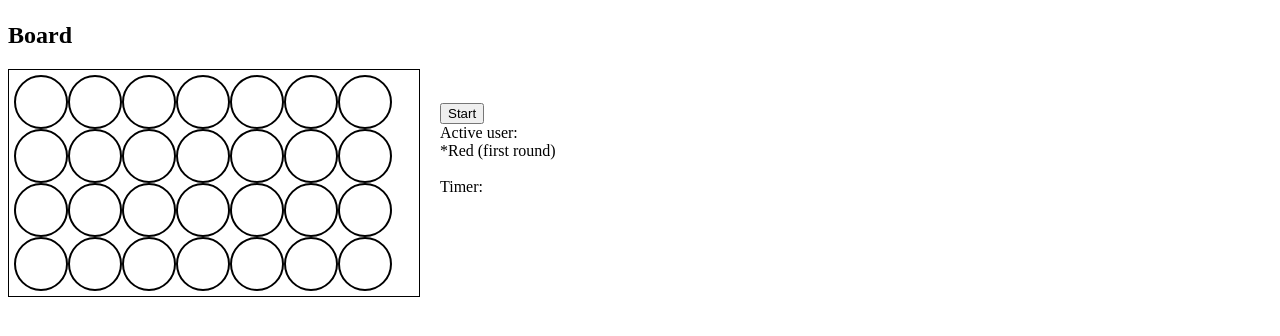
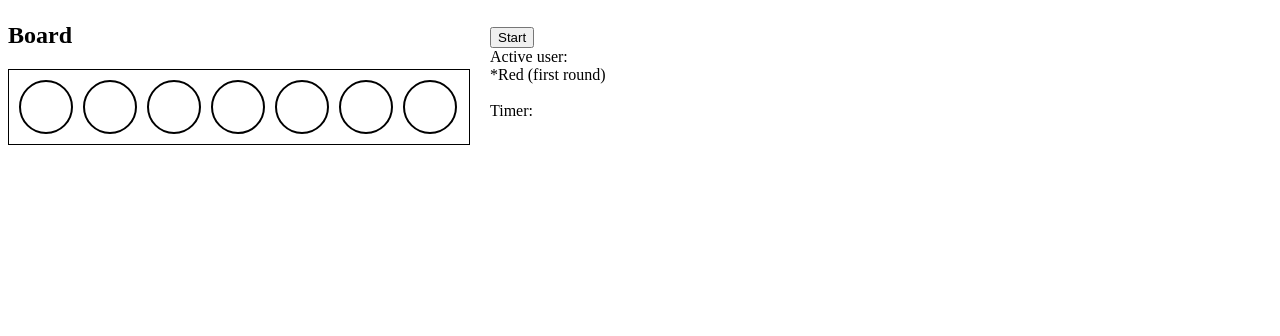
Before and after one commit to TomaszMandel/connect, a React app: page / in a window 1280 px wide. Shown: the part 40-376 px from the top of the page. Built offline with nearby package versions, Linux system fonts and the light colour scheme.

Commit message:
magic. printing circles, separated satte

```diff
--- a/src/components/Board/Board.js
+++ b/src/components/Board/Board.js
@@ -24,9 +24,14 @@ export class Board extends React.Component {
                 <h2>Board</h2>
                 <div id="board">
                 {/* <Circle activeUser={this.props.activeUser} activeColor={this.props.activeColor} onClick={this.props.onClick} /> */}
-                {/* {renderRow(this.props.rows)} */}
 
-                        {this.props.rows.row1.map(i => {
+                {this.props.scoreRows.map((element, index) => {
+                    return(
+                        <Circle index={index} scoreRows={this.props.scoreRows} activeUser={this.props.activeUser} activeColor={this.props.activeColor} changeUser={this.props.changeUser} />
+                    )
+                })}
+
+                        {/* {this.props.rows.row1.map(i => {
                             return (
                                 <Circle key={i} activeUser={this.props.activeUser} activeColor={this.props.activeColor} onClick={this.props.onClick} />
                                     )
@@ -56,7 +61,7 @@ export class Board extends React.Component {
                                     )
                                 }
                             )
-                        }
+                        } */}
                 </div>
             </div>
         );
--- a/src/components/Board/Circle.js
+++ b/src/components/Board/Circle.js
@@ -1,10 +1,26 @@
 import React from 'react';
 
-export const Circle = (props) => {
-    return (
-        <div>
-            <div className="div-circle" style={{backgroundColor:props.activeColor}} onClick={() => props.onClick(props.activeUser)} ></div>
-            {/* <div>User: {props.activeUser}; color: {props.activeColor}</div> */}
-        </div>
-    )
+export class Circle extends React.Component {
+    constructor(props) {
+        super(props);
+        this.state = {
+            color: 'transparent',
+        }
+        this.changeColorAndUser = this.changeColorAndUser.bind(this);
+    }
+
+    changeColorAndUser() {
+        this.setState(
+            {
+                color: this.props.activeColor,
+            }
+        );
+        this.props.changeUser(this.props.index);
+    }
+
+    render() {
+        return (
+            <div className="div-circle" style={{backgroundColor:this.state.color}} onClick={this.changeColorAndUser} ></div>
+        )
+    }
 }
--- a/src/components/GameBox/GameBox.js
+++ b/src/components/GameBox/GameBox.js
@@ -7,36 +7,41 @@ export class GameBox extends React.Component {
         super(props);
         this.state = {
         activeUser: "Red (first round)",
-        activeColor: "transparent",
-        rows: {
-            row1: [...Array(7).keys()],
-            row2: [...Array(7).keys()],
-            row3: [...Array(7).keys()],
-            row4: [...Array(7).keys()],
-        },
+        activeColor: "red",
+        scoreRows: ["", "","","","","",""],
         }
         this.changeUser = this.changeUser.bind(this);
     }
 
-    changeUser(user) {
-        if (user == "Blue") {
+    changeUser(circleIndex) {
+        if (this.state.activeUser == "Blue") {
             this.setState({
                 activeUser: "Red",
-                activeColor: "blue",
+                activeColor: "red",
                 }
             )
         } else {
             this.setState({
                 activeUser: "Blue",
-                activeColor: "red",
+                activeColor: "blue",
             })
         }
+        const newList = this.state.scoreRows.map((element, index) => {
+            if(index === circleIndex) {
+                return this.state.activeUser
+            } else {
+                return element
+            }
+        })
+        this.setState({
+            scoreRows: newList,
+        }, () => console.log(this.state.scoreRows) )
     }
 
     render() {
         return(
         <div className="flex-board">
-            <Board activeUser={this.state.activeUser} activeColor={this.state.activeColor} onClick={this.changeUser} rows={this.state.rows} />
+            <Board activeUser={this.state.activeUser} activeColor={this.state.activeColor} changeUser={this.changeUser} scoreRows={this.state.scoreRows} />
             <InfoBox activeUser={this.state.activeUser} />
         </div>
         )
--- a/style.css
+++ b/style.css
@@ -19,7 +19,7 @@
     border-style: solid;
     padding: 5px;
     display: flex;
-    width: 400px;
+    width: 450px;
     flex-direction: row;
     flex-wrap: wrap;
 }
@@ -39,6 +39,7 @@
 .div-circle {
     height: 50px;
     width: 50px;
+    margin: 5px;
     border-width: 2px;
     border-color: black;
     border-style: solid;
```
